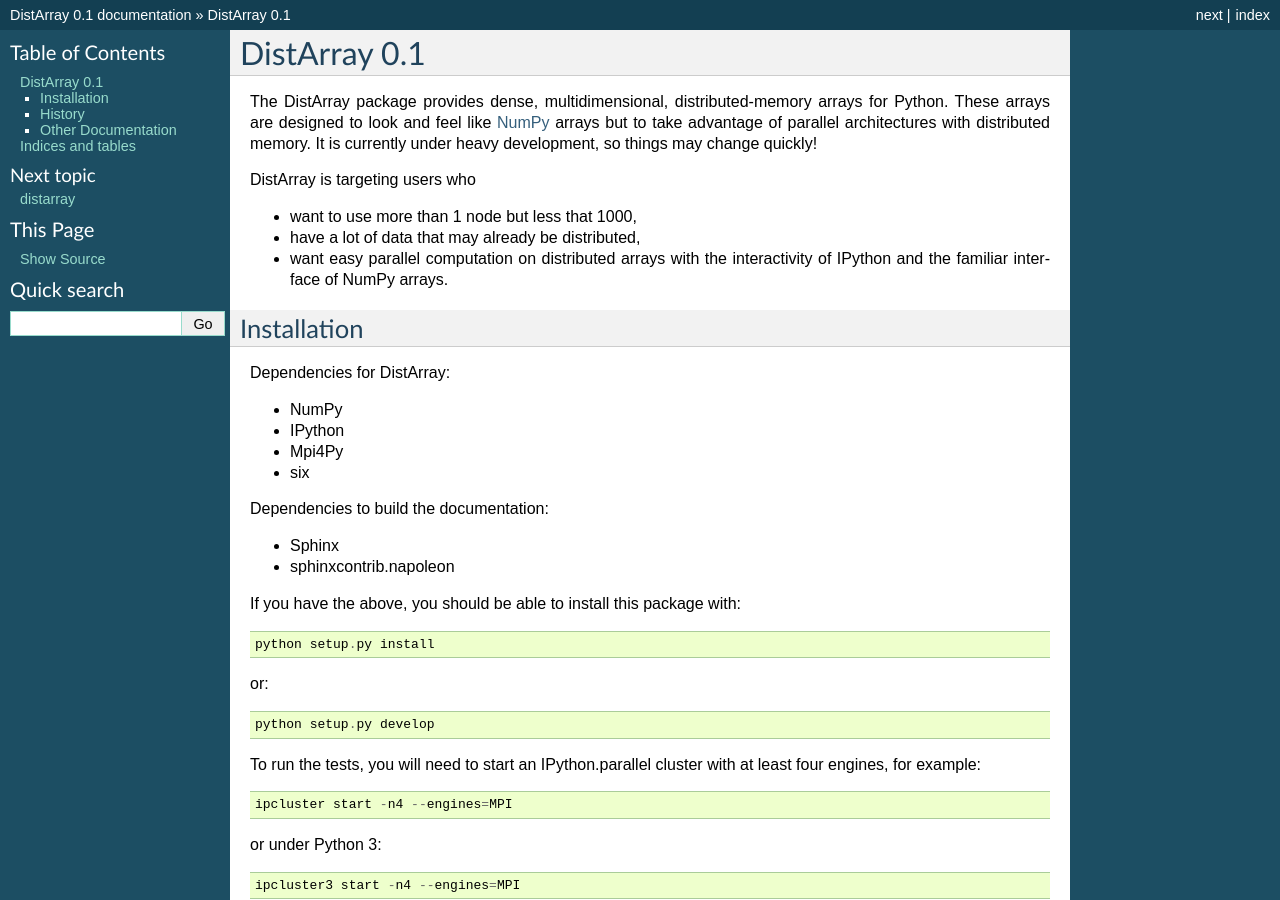
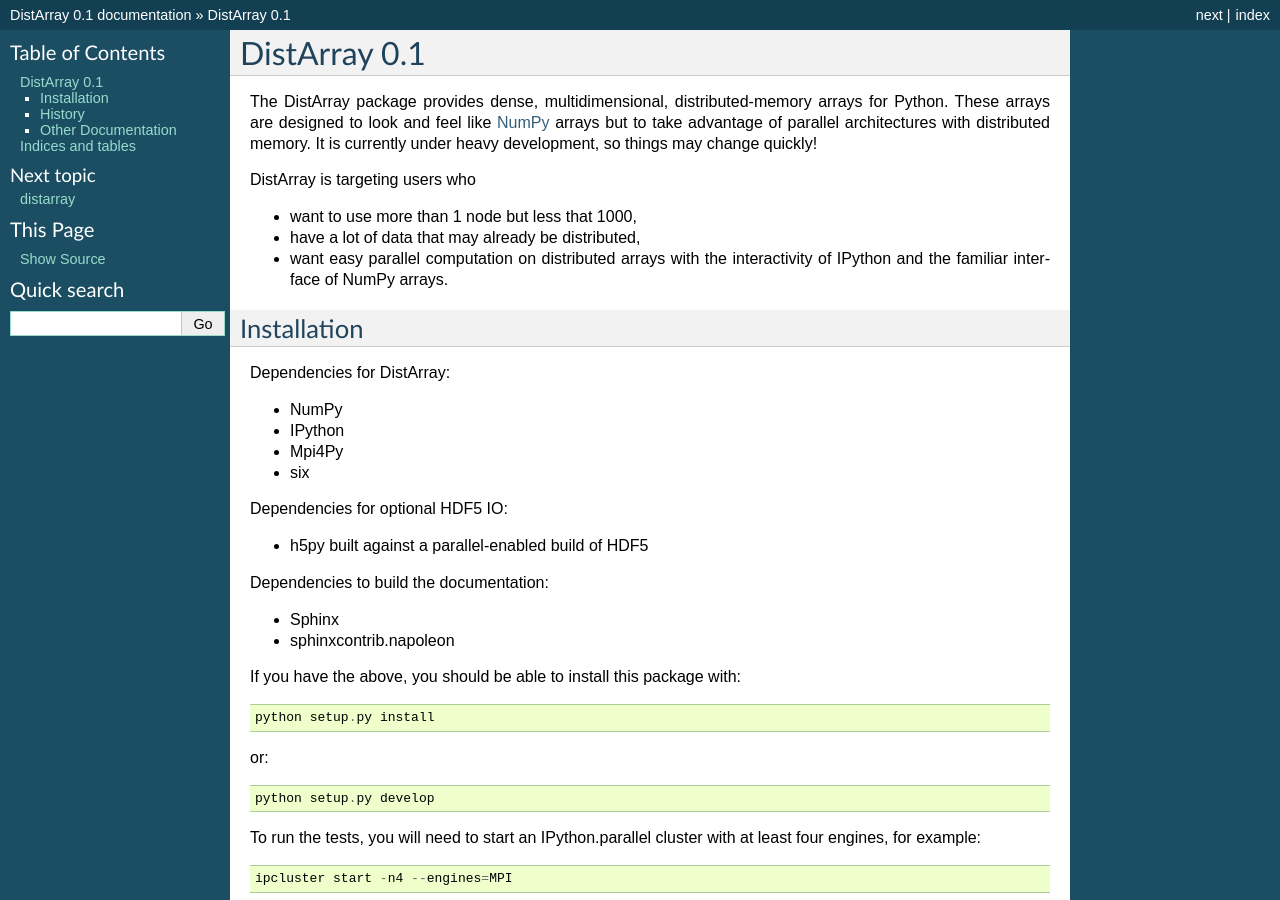
Before and after one commit to enthought/distarray, a Sphinx documentation site: the page built from docs/source/index.rst, in a window 1280 px wide and 900 px high. Built offline with Sphinx 7.4.7, drawn with Linux system fonts in a browser that asks for light colours; formulas are drawn with MathJax 3; pages that are not in the unit, such as notebooks, are missing from menus.

Commit message:
Document optional h5py dependency.

```diff
--- a/docs/source/index.rst
+++ b/docs/source/index.rst
@@ -31,6 +31,10 @@
 * IPython
 * Mpi4Py
 * six
+
+Dependencies for optional HDF5 IO:
+
+* h5py built against a parallel-enabled build of HDF5
 
 Dependencies to build the documentation:
 
```
